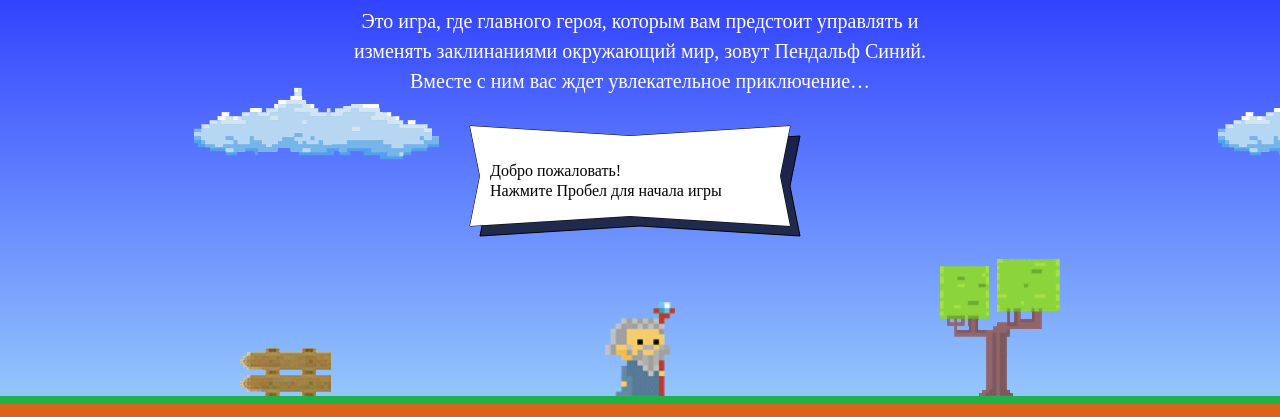
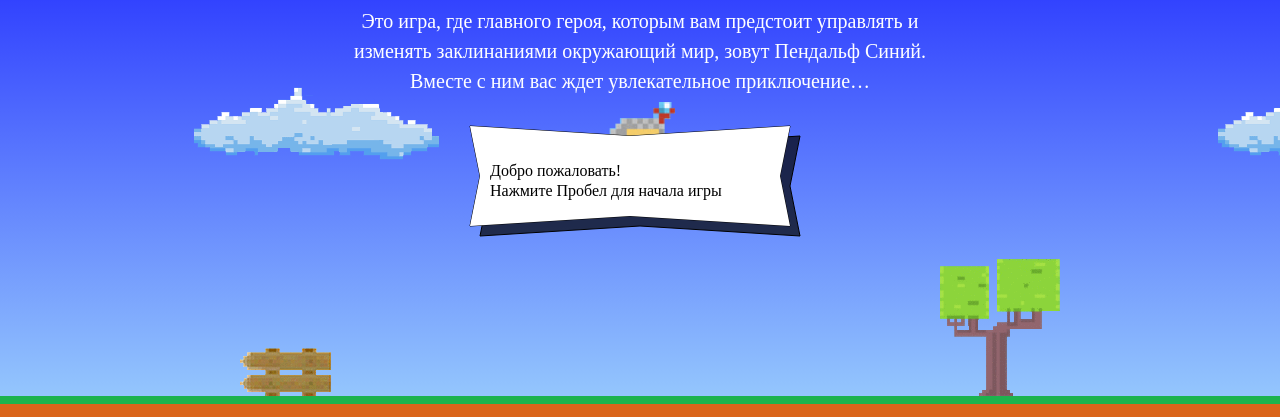
Before and after one commit to yulaivanova/645823-code-and-magick-19, a website: page index.html in a window 1280 px wide. Shown: the part 203-620 px from the top of the page. Drawn offline with Linux system fonts and the light colour scheme; a web font is replaced by a local one.

Commit message:
fix wizard under earth

```diff
--- a/index.html
+++ b/index.html
@@ -194,7 +194,7 @@
     return width / 2 - wizardWidth / 2;
   }
   var getWizardY = function(height) {
-    return height - getWizardHeight();
+    return height / 3 - getWizardHeight();
   }
 </script>
 <script src="js/game.js"></script>
```
